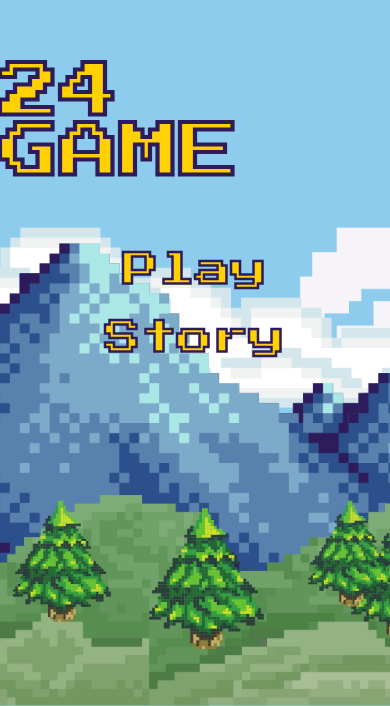
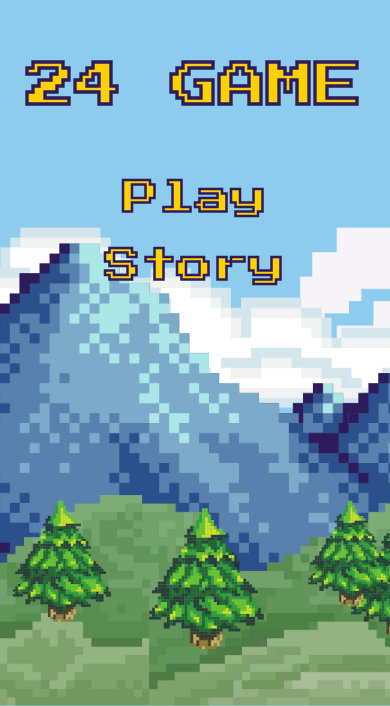
Before and after one commit to lnwwaveza007/PROJECT1-SEC-1-24Game, a Vue app: page / in a window 390 px wide. Shown: the part 138-844 px from the top of the page. Built offline with nearby package versions, Linux system fonts and the light colour scheme.

Commit message:
012 - [update] reponsive for menu

```diff
--- a/src/App.vue
+++ b/src/App.vue
@@ -644,10 +644,10 @@ const backToMainMenu = () => {
       background-size: cover;
       background-position: center center;
     "
-    class="h-screen w-screen flex flex-col items-center pt-50 gap-7"
+    class="h-screen w-screen just flex flex-col items-center pt-50 gap-7"
   >
     <h1
-      class="text-6xl text-[#ffd100] pixelFont"
+      class="text-3xl min-[321px]:text-5xl md:text-6xl text-[#ffd100] pixelFont"
       style="-webkit-text-stroke: 0.07em #2e1b5b"
     >
       24 GAME
```
